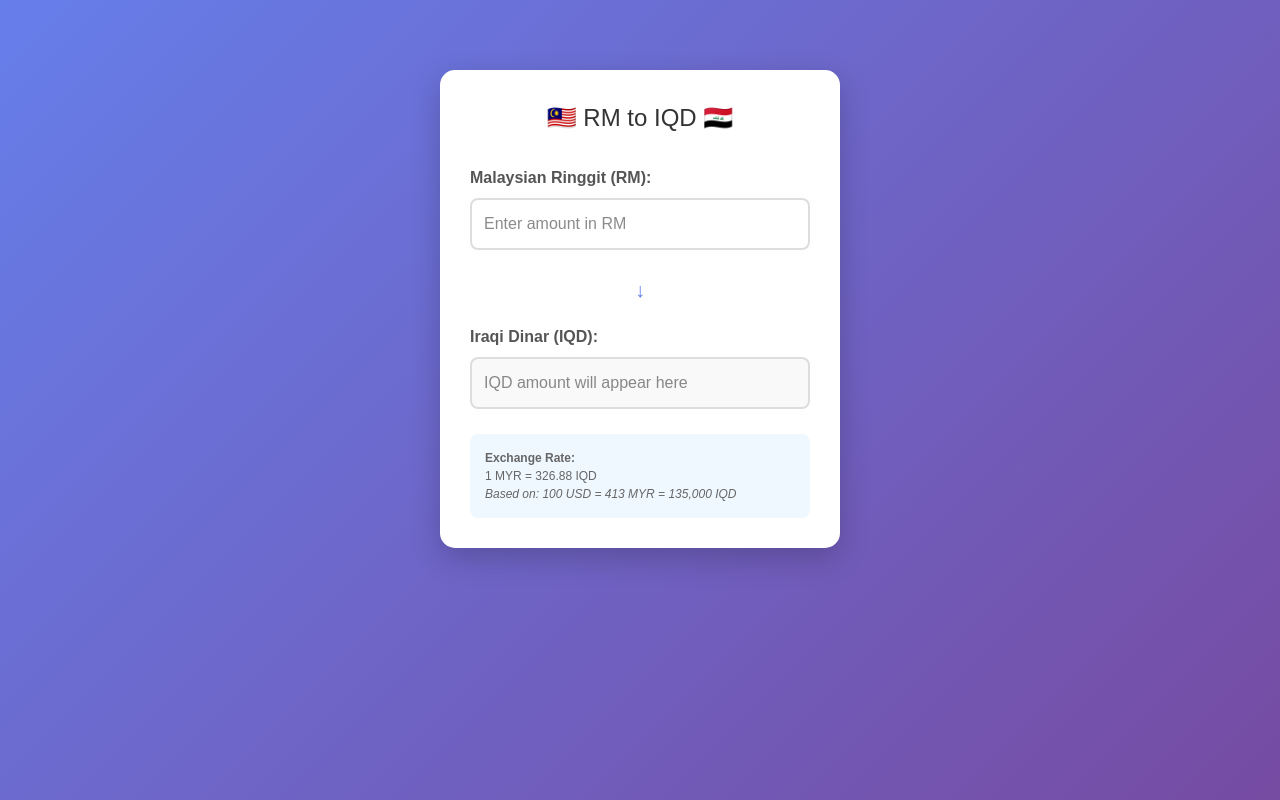
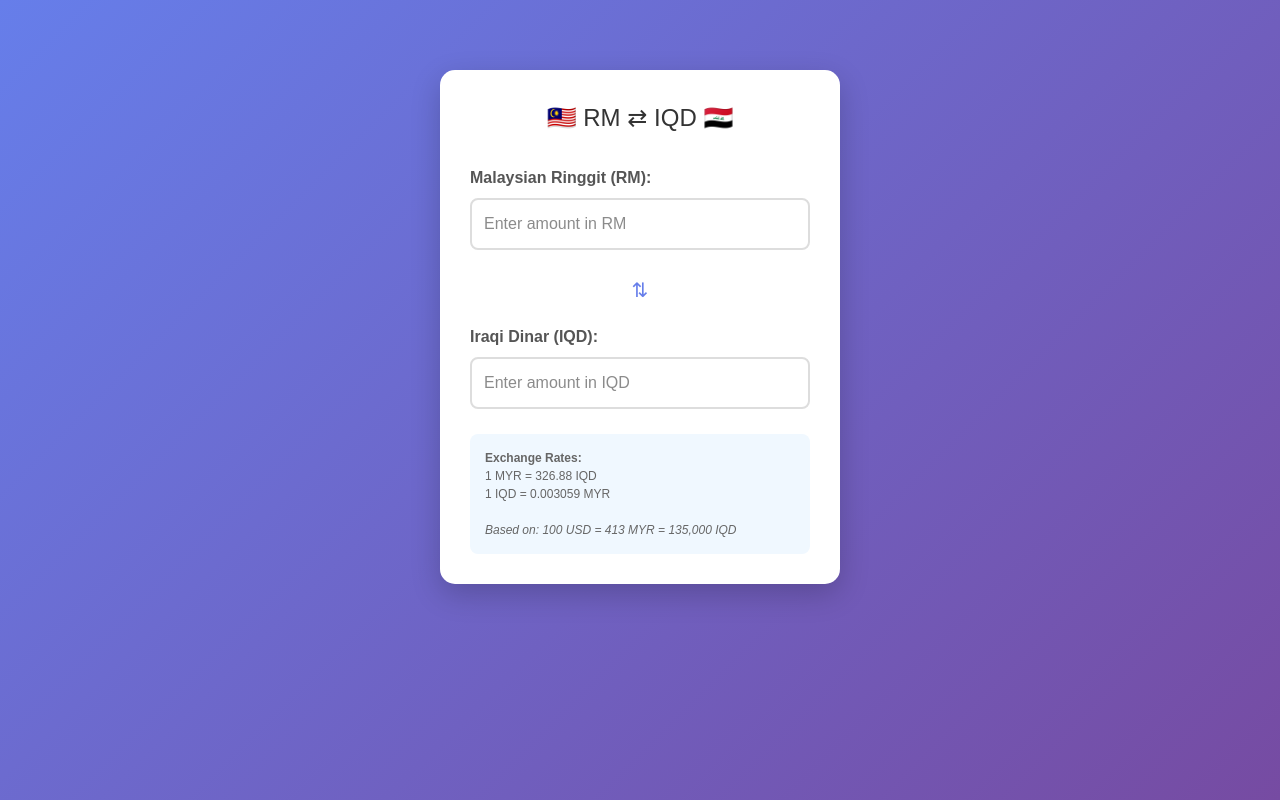
Before and after one commit to vowak29988-bot/currency-rm-iqd, a Next.js app in the folder my-nextjs-app/: page / in a window 1280 px wide. Built offline with nearby package versions, Linux system fonts and the light colour scheme.

Commit message:
Add conversion function for MYR to IQD and vice versa

```diff
--- a/my-nextjs-app/app/page.tsx
+++ b/my-nextjs-app/app/page.tsx
@@ -10,12 +10,23 @@ export default function CurrencyConverter() {
   // Conversion rates based on your data
   const USD_TO_MYR = 413 / 100;
   const USD_TO_IQD = 135000 / 100;
+
   const MYR_TO_IQD_RATE = USD_TO_IQD / USD_TO_MYR;
+  const IQD_TO_MYRRATE = 1 / MYR_TO_IQD_RATE;
 
   const convertToIQD = (myrAmount: number): string => {
     if (!myrAmount || isNaN(myrAmount)) return '';
     const iqdAmount = myrAmount * MYR_TO_IQD_RATE;
     return iqdAmount.toLocaleString('en-US', {
+      maximumFractionDigits: 2,
+      minimumFractionDigits: 2
+    });
+  };
+
+  const convertToMYR = (iqdAmount: number): string => {
+    if (!iqdAmount || isNaN(iqdAmount)) return '';
+    const myrAmount = iqdAmount * IQD_TO_MYRRATE;
+    return myrAmount.toLocaleString('en-US', {
       maximumFractionDigits: 2,
       minimumFractionDigits: 2
     });
@@ -33,6 +44,21 @@ export default function CurrencyConverter() {
     const numValue = parseFloat(value);
     if (!isNaN(numValue)) {
       setIqd(convertToIQD(numValue));
+    }
+  };
+
+  const handleIQDChange = (e: React.ChangeEvent<HTMLInputElement>) => {
+    const value = e.target.value;
+    setIqd(value);
+
+    if (value === '') {
+      setMyr('');
+      return;
+    }
+
+    const numValue = parseFloat(value);
+    if (!isNaN(numValue)) {
+      setMyr(convertToMYR(numValue));
     }
   };
 
@@ -57,9 +83,10 @@ export default function CurrencyConverter() {
           marginBottom: '30px',
           fontSize: '24px'
         }}>
-          🇲🇾 RM to IQD 🇮🇶
+          🇲🇾 RM ⇄ IQD 🇮🇶
         </h1>
 
+        {/* RM INPUT */}
         <div style={{ marginBottom: '25px' }}>
           <label style={{
             display: 'block',
@@ -79,8 +106,7 @@ export default function CurrencyConverter() {
               padding: '12px',
               border: '2px solid #ddd',
               borderRadius: '8px',
-              fontSize: '16px',
-              boxSizing: 'border-box'
+              fontSize: '16px'
             }}
           />
         </div>
@@ -91,9 +117,10 @@ export default function CurrencyConverter() {
           fontSize: '20px',
           color: '#667eea'
         }}>
-          ↓
+          ⇅
         </div>
 
+        {/* IQD INPUT */}
         <div style={{ marginBottom: '25px' }}>
           <label style={{
             display: 'block',
@@ -104,18 +131,16 @@ export default function CurrencyConverter() {
             Iraqi Dinar (IQD):
           </label>
           <input
-            type="text"
+            type="number"
             value={iqd}
-            readOnly
-            placeholder="IQD amount will appear here"
+            onChange={handleIQDChange}
+            placeholder="Enter amount in IQD"
             style={{
               width: '100%',
               padding: '12px',
               border: '2px solid #ddd',
               borderRadius: '8px',
-              fontSize: '16px',
-              backgroundColor: '#f9f9f9',
-              boxSizing: 'border-box'
+              fontSize: '16px'
             }}
           />
         </div>
@@ -128,8 +153,9 @@ export default function CurrencyConverter() {
           fontSize: '12px',
           color: '#666'
         }}>
-          <strong>Exchange Rate:</strong><br />
-          1 MYR = {MYR_TO_IQD_RATE.toFixed(2)} IQD<br />
+          <strong>Exchange Rates:</strong><br/>
+          1 MYR = {MYR_TO_IQD_RATE.toFixed(2)} IQD <br/>
+          1 IQD = {IQD_TO_MYRRATE.toFixed(6)} MYR <br/><br/>
           <em>Based on: 100 USD = 413 MYR = 135,000 IQD</em>
         </div>
       </div>
```
